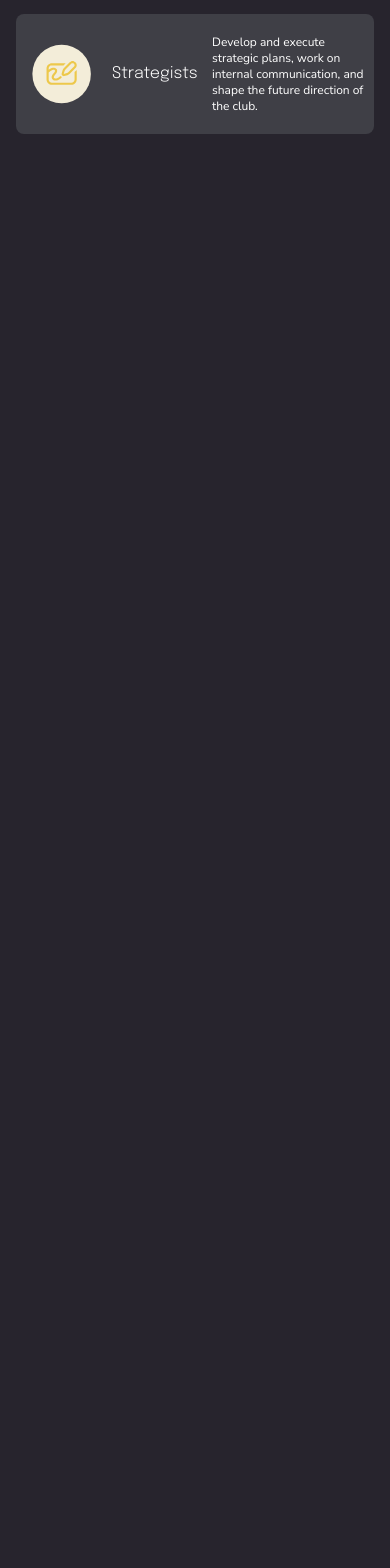
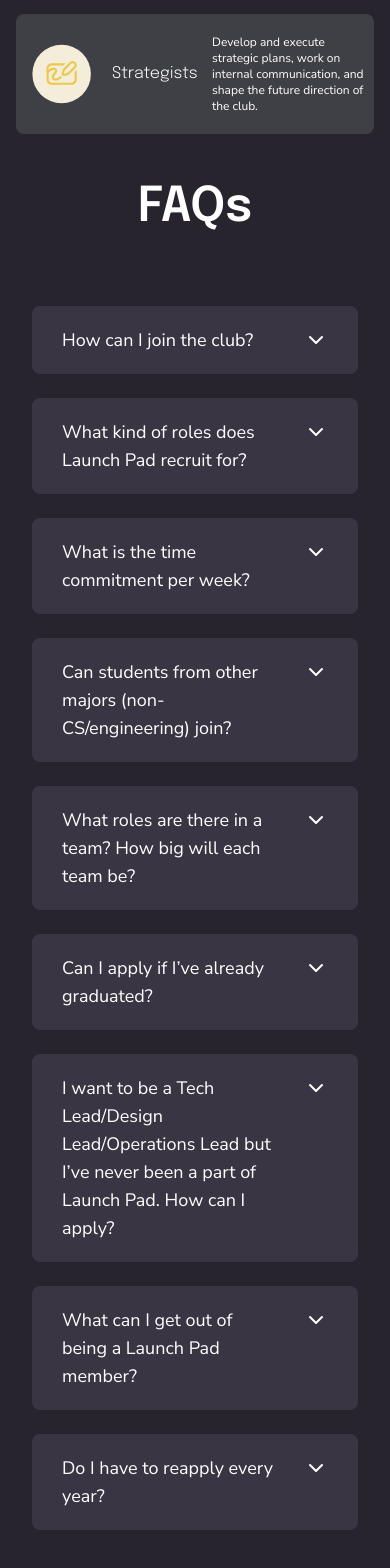
Before and after one commit to ubclaunchpad/LP-website, a Next.js app: page / in a window 390 px wide. Shown: the part 2011-3579 px from the top of the page. Before the commit the page ends 2201 px from the top, so only its background shows below. Built offline with nearby package versions, Linux system fonts and the light colour scheme.

Commit message:
added FAQ section: questions, collapsibles + responsiveness

```diff
--- a/src/app/page.tsx
+++ b/src/app/page.tsx
@@ -8,6 +8,8 @@
 import InfoCard from "@/components/general/infoCard";
 import { Button } from "@/components/primitives/button";
 import Link from "next/link";
+import FaqSection from "@/components/general/faqSection";
+import {faqs} from "@/lib/data/generalData";
 
 const text = {
   heroTitle: "Welcome to UBC Launch Pad",
@@ -109,6 +111,7 @@
           })}
         </div>
       </section>
+      <FaqSection faqs={faqs}/>
     </main>
   );
 }
--- /dev/null
+++ b/src/components/general/faqSection.tsx
@@ -0,0 +1,79 @@
+"use client";
+import {useCallback, useState} from "react";
+import {ChevronDown, ChevronUp} from "lucide-react";
+
+export type Faq = {
+    question: string;
+    answer: string;
+}
+
+type FaqSectionProps = {
+    faqs: Faq[];
+};
+
+type QuestionAccordionProps = {
+    faq: Faq;
+    index: number;
+    openIndex: number | null;
+    setOpenIndex: (index: number | null) => void;
+}
+
+export default function FaqSection({ faqs }: FaqSectionProps) {
+    const [openIndex, setOpenIndex] = useState<number | null>(null);
+
+    const makeFAQColumn = useCallback((faqs: Faq[], start: number, end: number) => {
+        return faqs.slice(start, end).map((faq, index) => (
+            <QuestionAccordion
+                key={index}
+                faq={faq}
+                index={index + start}
+                openIndex={openIndex}
+                setOpenIndex={setOpenIndex}
+            />
+        ));
+    }, [faqs, openIndex, setOpenIndex]);
+
+    return (
+        <div className="flex flex-col items-center">
+            <h2 className="text-3xl text-heading font-[600] text-[48px] text-white ">FAQs</h2>
+            <div className="max-w-7xl mx-auto py-20 px-4 sm:py-24 sm:px-6 lg:px-8">
+                    <dl className="grid grid-cols-1 gap-y-6 lg:grid-cols-2 sm:gap-x-8 sm:gap-y-8">
+                        <div className="sm:col-span-1 gap-y-6 flex flex-col ">
+                            {makeFAQColumn(faqs, 0, Math.ceil(faqs.length / 2))}
+                        </div>
+                        <div className="sm:col-span-1 gap-y-6 flex flex-col">
+                            {makeFAQColumn(faqs, Math.ceil(faqs.length / 2), faqs.length)}
+                        </div>
+                    </dl>
+            </div>
+        </div>
+    );
+}
+
+
+function QuestionAccordion({faq, index, openIndex, setOpenIndex}: QuestionAccordionProps) {
+    return (
+        <div className="bg-[#3A3543] py-[20px] px-[20px] h-fit rounded-lg ">
+            <dt className="text-lg">
+                <button
+                    className="text-left w-full px-2.5 flex justify-between items-start text-white"
+                    onClick={() => setOpenIndex(index === openIndex ? null : index)}
+                >
+                    <span className="font-medium ">{faq.question}</span>
+                    <span className="ml-6 h-7 flex items-center">
+
+                        {index === openIndex ? (
+                            <ChevronUp className="h-6 w-6" aria-hidden="true" />
+                        ) : (
+                            <ChevronDown className="h-6 w-6" aria-hidden="true" />
+                        )}
+                    </span>
+                </button>
+            </dt>
+            <dd className={`transition-all duration-300 px-2.5 ease-in-out text-white ${index === openIndex ? "max-h-fit py-10 " : "max-h-0  overflow-hidden"}`}>
+                <p className="text-[18px]">{faq.answer}</p>
+            </dd>
+
+        </div>
+    );
+}
--- /dev/null
+++ b/src/lib/data/generalData.ts
@@ -0,0 +1,41 @@
+import {Faq} from "@/components/general/faqSection";
+
+export const faqs: Faq[] = [
+    {
+        question: "How can I join the club?",
+        answer: "Recruitment applications are open twice during the school year: the first during late August to mid-September, the second during mid-December until mid-January.",
+
+    },
+    {
+        question: "What kind of roles does Launch Pad recruit for?",
+        answer: "For project teams, we recruit developers and designers. For club operations, we recruit sponsorship coordinators, marketing coordinators, and engagement coordinators."
+    },
+    {
+        question: "What is the time commitment per week?",
+        answer: "The time commitment varies a bit between different roles, but overall, expect to spend around 6 hours each week working on projects at Launch Pad!"
+    },
+    {
+        question: "Can students from other majors (non-CS/engineering) join?",
+        answer: "Most definitely! Launch Pad is open to all current UBC students."
+    },
+    {
+        question: "What roles are there in a team? How big will each team be?",
+        answer: "Each project team has developers, designers, and one/two tech lead(s). Team sizes vary but are normally around 5-12 people. Designers conduct user research and implement best UX practices, while designing intuitive UI interfaces. Developers engage in system design and play a part in everything code-related, including front-end, back-end, databases, etc. Tech leads oversee and lead the project, handling project management while also providing mentorship to the rest of the team."
+    },
+    {
+        question: "Can I apply if I’ve already graduated?",
+        answer: "Unfortunately, no. Launch Pad project teams are restricted to current UBC students (currently enrolled in a program). If you’re interested in being involved with Launch Pad after graduation, consider joining the mentorship or contacting the current admin team to see what can be done!"
+    },
+    {
+        question: "I want to be a Tech Lead/Design Lead/Operations Lead but I’ve never been a part of Launch Pad. How can I apply?",
+        answer: "We require our leads to have been with us for at least one semester. We believe this is crucial to guaranteeing that the individual knows the ins and outs of our club and for us to better select our future leads."
+    }, {
+        question: "What can I get out of being a Launch Pad member?",
+        answer: "Work transferrable skills, projects to talk about in your resume and interviews, lasting friendships, and a fantastic alumni network - just to name a few!"
+
+    },
+    {
+        question: "Do I have to reapply every year?",
+        answer: "You will always be a member once you have joined, but to join a project you will have to apply again. Starting in 2024, being a previous member does not guarantee your placement on a team - however, you will be given priority in the recruitment process. This is to guarantee the overall quality of the teams."
+    }
+];
--- a/tailwind.config.ts
+++ b/tailwind.config.ts
@@ -17,6 +17,9 @@
       fontFamily: {
         sans: ["var(--font-nunito-sans)", ...fontFamily.sans],
         heading: ["var(--font-epilogue)", ...fontFamily.sans],
+      },
+      transitionProperty: {
+        height: "height"
       },
       backgroundColor: {
         primary: "rgb(var(--color-background-primary))",
```
